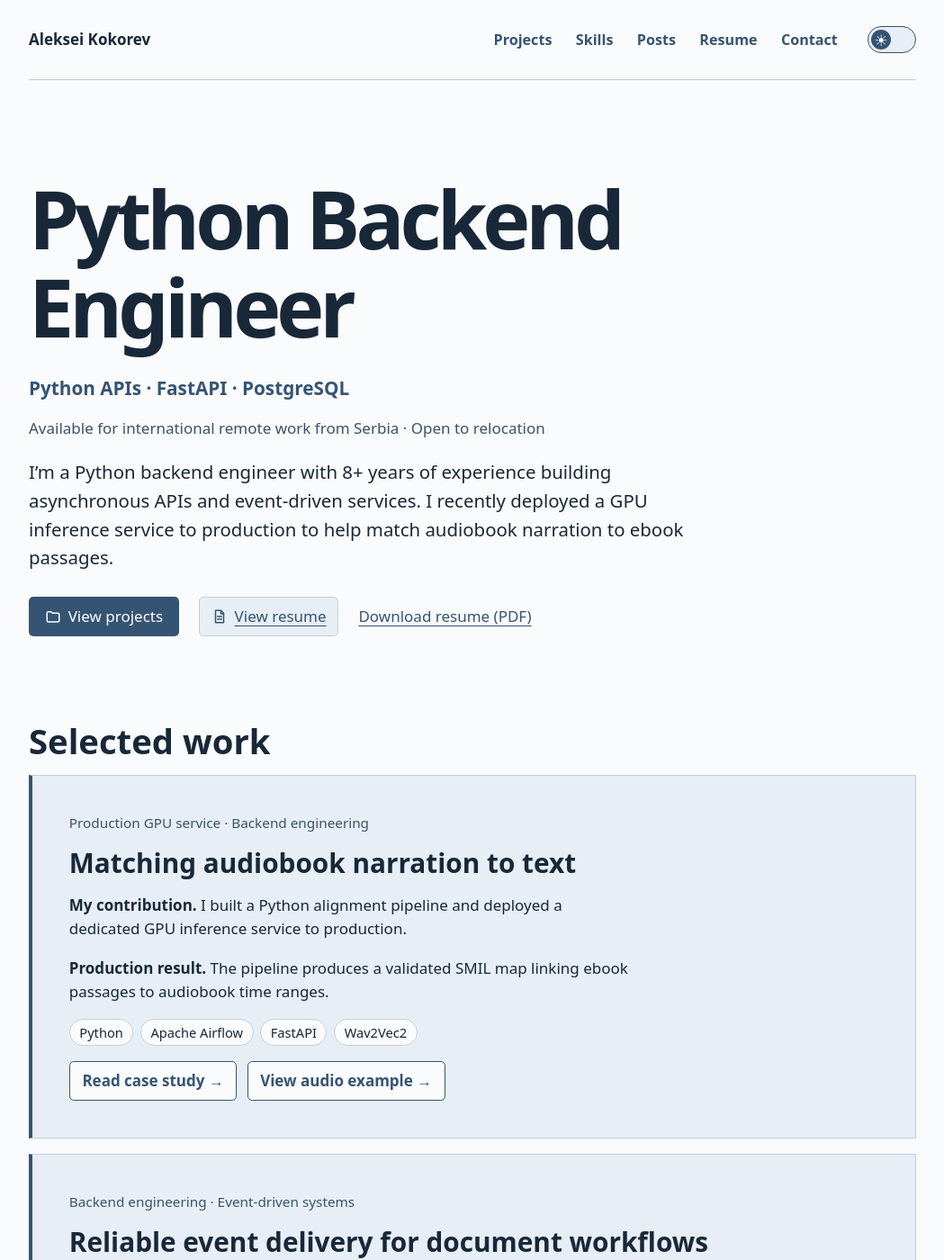
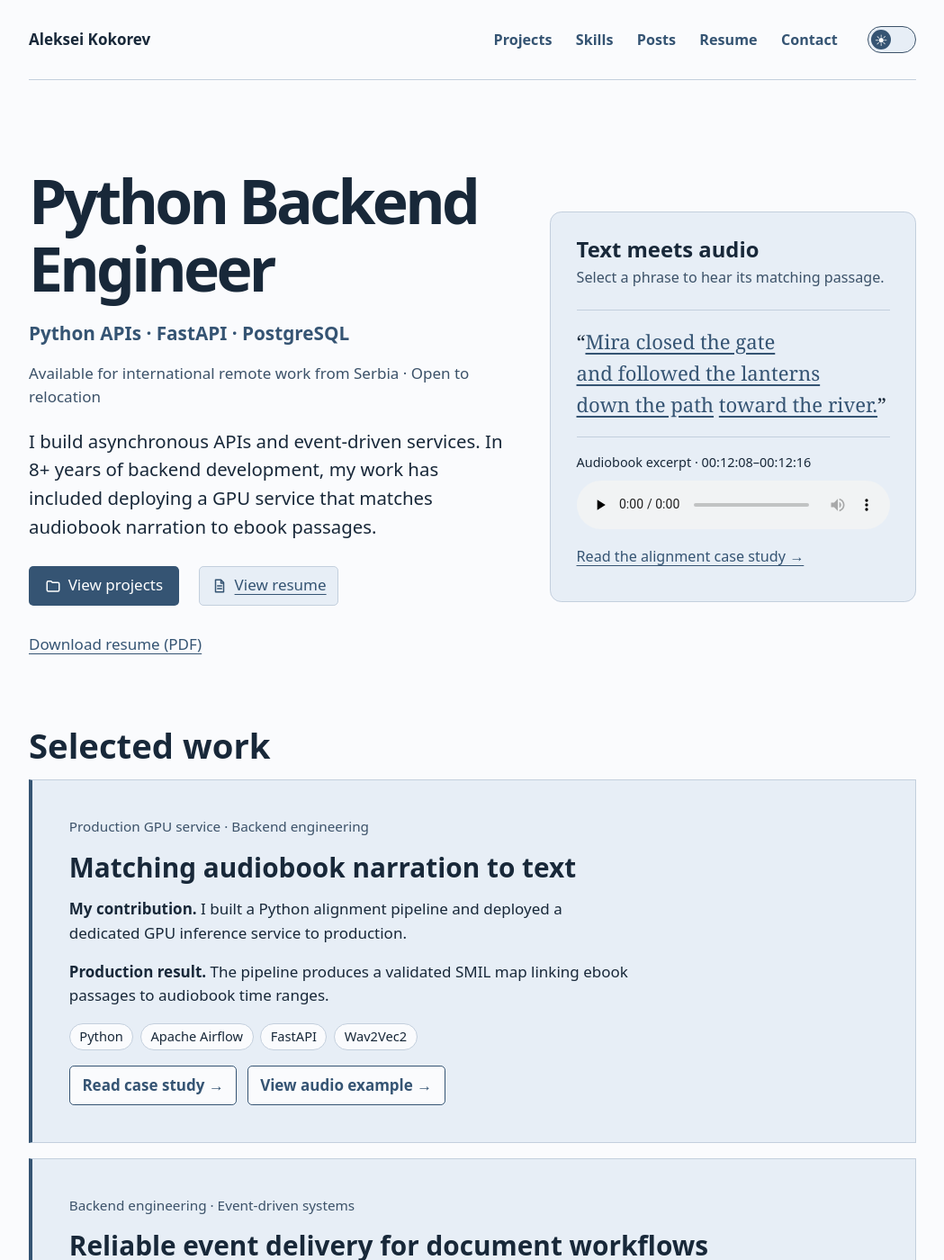
Before and after one commit to alex-coch/alex-coch.github.io, a Jekyll site: the page index.html, which Jekyll copies as it is, in a window 1280 px wide and 1400 px high. Shown: the whole window at 90% size, without its empty margins (115-1164 px from the left). Built offline with Jekyll 4.4.1, drawn with Linux system fonts in a browser that asks for light colours.

Commit message:
Prototype a responsive hero with playable aligned narration

```diff
--- a/assets/portfolio.css
+++ b/assets/portfolio.css
@@ -237,3 +237,24 @@ header nav a[aria-current] {color:var(--on-accent);background:var(--accent)}
 }
 .post-pagination button:disabled {opacity:.6;cursor:default}
 .post-pagination button:focus-visible {outline:3px solid var(--focus);outline-offset:3px}
+
+.hero {display:grid;gap:2rem;align-items:center}
+.hero-copy,.hero-sample {min-width:0}
+.hero-copy .actions {margin-bottom:0}
+.hero-sample {
+  padding:clamp(1rem,3vw,1.65rem);border:1px solid var(--line);
+  border-radius:.75rem;background:var(--panel)
+}
+.hero-sample h2 {margin:0;font-size:1.4rem}
+.hero-sample .sample-hint {margin:.35rem 0 1.3rem;color:var(--muted);font-size:.95rem}
+.hero-sample #example-transcript {
+  margin:0;padding-block:1rem;border-block:1px solid var(--line);
+  font:1.3rem/1.6 Georgia,serif
+}
+.hero-sample .sample-time {margin:1rem 0 .5rem;font-size:.85rem;font-variant-numeric:tabular-nums}
+.hero-sample audio {display:block;width:100%}
+.sample-case {display:inline-flex;align-items:center;min-height:44px;margin-top:.5rem;font-size:.95rem}
+@media(min-width:54rem) {
+  .hero {grid-template-columns:minmax(0,1.3fr) minmax(0,1fr);gap:clamp(2rem,4vw,3rem)}
+  .hero h1 {font-size:clamp(3.4rem,5.3vw,4.5rem)}
+}
--- a/index.html
+++ b/index.html
@@ -1,10 +1,11 @@
 <!doctype html>
 <html lang="en"><head><meta charset="utf-8"><meta name="viewport" content="width=device-width, initial-scale=1"><title>Aleksei Kokorev · Python Backend Engineer</title><meta name="description" content="Python backend engineering portfolio. APIs, event-driven systems and production GPU inference."><link rel="icon" href="/assets/ak.svg?v=3" type="image/svg+xml">
 <script src="/assets/theme.js?v=2"></script>
-<link rel="stylesheet" href="/assets/portfolio.css?v=39"><script defer src="/assets/portfolio-nav.js?v=7"></script>
+<link rel="stylesheet" href="/assets/portfolio.css?v=43"><script defer src="/assets/portfolio-nav.js?v=7"></script>
 <script defer src="/assets/messenger-links.js"></script>
 <script defer src="/assets/contact-form.js"></script>
 <script async defer src="https://www.google.com/recaptcha/api.js"></script>
+<script defer src="/projects/audiobook-alignment/example-alignment.js?v=3"></script>
 <script defer src="/assets/posts.js"></script>
 <script defer src="/assets/portfolio-enhancements.js?v=7"></script>
 </head>
@@ -30,16 +31,32 @@
 </header>
 <main>
 <section class="hero">
+  <div class="hero-copy">
     <h1>Python Backend<br>Engineer</h1>
     <p class="hero-focus">
       <span class="hero-focus-text" aria-hidden="true">Python APIs · FastAPI · PostgreSQL</span>
       <span class="hero-focus-line">Python APIs · FastAPI · PostgreSQL</span>
     </p>
     <p class="location">Available for international remote work from Serbia · Open to relocation</p>
-  <p>I’m a Python backend engineer with 8+ years of experience building asynchronous APIs and event-driven services. I recently deployed a GPU inference service to production to help match audiobook narration to ebook passages.</p>
+    <p>I build asynchronous APIs and event-driven services. In 8+ years of backend development, my work has included deploying a GPU service that matches audiobook narration to ebook passages.</p>
     <div class="actions"><a class="primary" href="#work"><svg width="18" height="18" viewBox="0 0 24 24" fill="none" stroke="currentColor" stroke-width="2" stroke-linecap="round" stroke-linejoin="round" aria-hidden="true" focusable="false"><path d="M3 7a2 2 0 0 1 2-2h4l2 2h8a2 2 0 0 1 2 2v9a2 2 0 0 1-2 2H5a2 2 0 0 1-2-2z"/></svg><span>View projects</span></a>
       <a class="resume-action" href="/resume/"><svg width="18" height="18" viewBox="0 0 24 24" fill="none" stroke="currentColor" stroke-width="2" stroke-linecap="round" stroke-linejoin="round" aria-hidden="true" focusable="false"><path d="M6 3h8l4 4v14H6zM14 3v5h4M9 12h6m-6 4h6"/></svg><span>View resume</span></a>
       <a class="resume-download" href="/assets/Aleksei_Kokorev_Python_Backend_CV.pdf" download>Download resume (PDF)</a></div>
+  </div>
+  <section class="hero-sample" aria-labelledby="sample-title">
+    <h2 id="sample-title">Text meets audio</h2>
+    <p class="sample-hint">Select a phrase to hear its matching passage.</p>
+    <p id="example-transcript">“<button type="button" data-start="0" data-end="1.96" aria-controls="example-narration">Mira closed the gate</button>
+      <button type="button" data-start="1.96" data-end="4.35" aria-controls="example-narration">and followed the lanterns</button>
+      <button type="button" data-start="4.35" data-end="5.64" aria-controls="example-narration">down the path</button>
+      <button type="button" data-start="5.64" data-end="7.17" aria-controls="example-narration">toward the river.</button>”</p>
+    <p class="sample-time">Audiobook excerpt · <time>00:12:08</time>–<time>00:12:16</time></p>
+    <audio id="example-narration" controls preload="none" aria-label="Play sample narration">
+      <source src="/projects/audiobook-alignment/example-narration.mp3" type="audio/mpeg">
+      <a href="/projects/audiobook-alignment/example-narration.mp3">Download sample narration</a>
+    </audio>
+    <a class="sample-case" href="/projects/audiobook-alignment/">Read the alignment case study →</a>
+  </section>
 </section>
 <section id="work">
 <h2>Selected work</h2>
```
Lines whose indentation alone changed are shown as unchanged.
